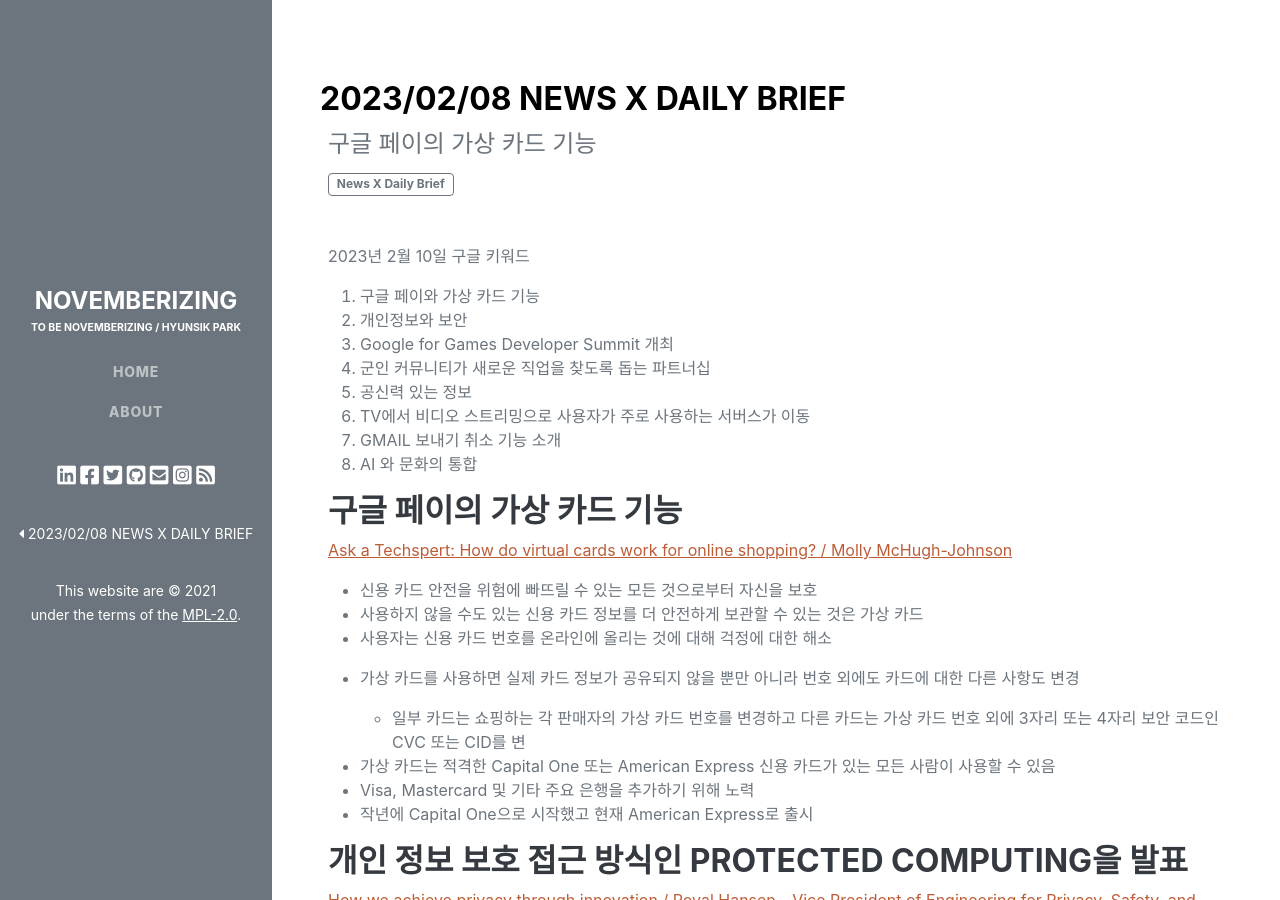
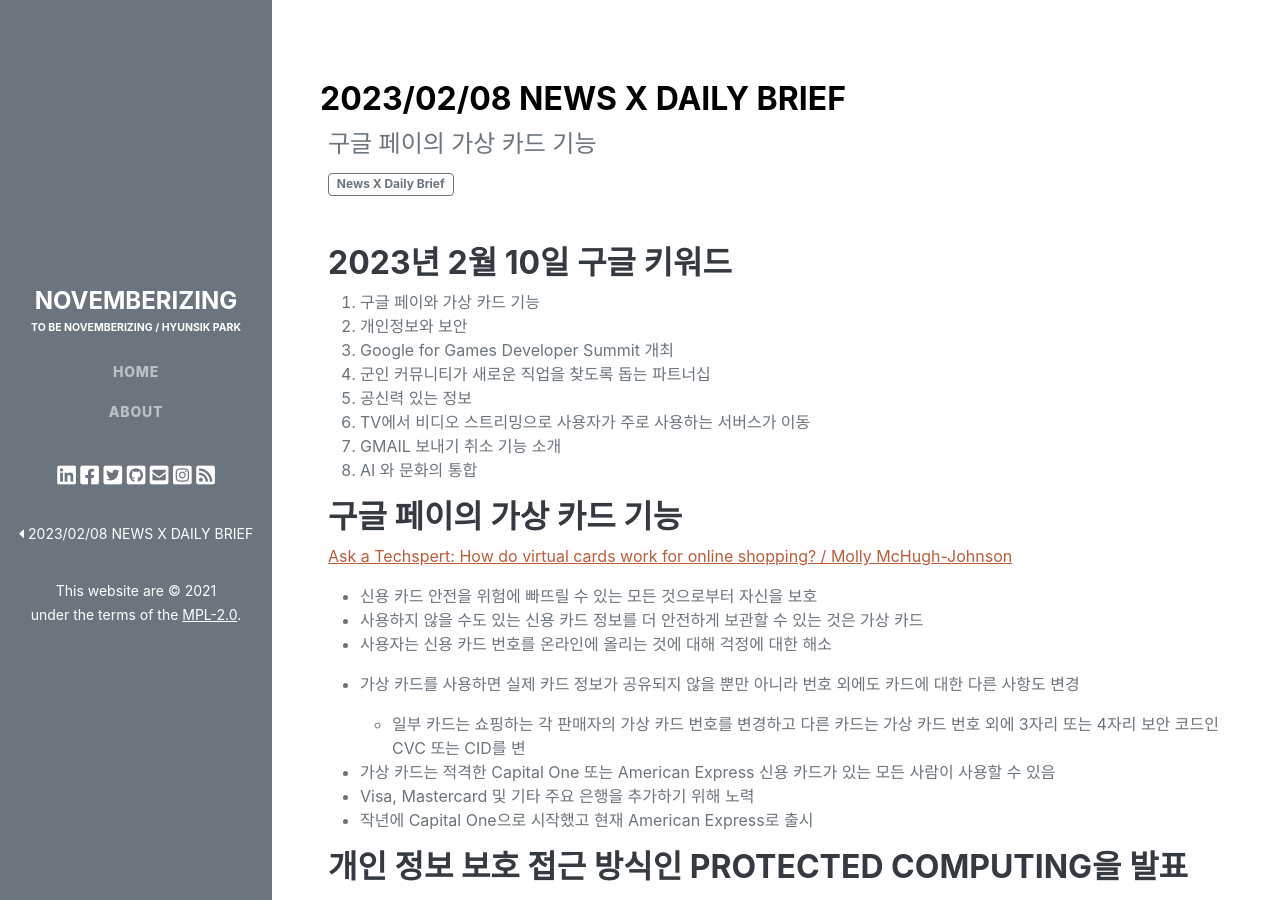
Before and after one commit to novemberizing/novemberizing.github.io, a Jekyll site: the page built from _posts/2023-02-10-NewsXBrief20230210.md, in a window 1280 px wide and 900 px high. Built offline with Jekyll 4.4.1, drawn with Linux system fonts in a browser that asks for light colours.

Commit message:
업데이트

```diff
--- a/_posts/2023-02-10-NewsXBrief20230210.md
+++ b/_posts/2023-02-10-NewsXBrief20230210.md
@@ -8,7 +8,7 @@
 tags: ["News X Daily Brief"]
 ---
 
-2023년 2월 10일 구글 키워드
+### 2023년 2월 10일 구글 키워드
 
 1. 구글 페이와 가상 카드 기능
 2. 개인정보와 보안
```
